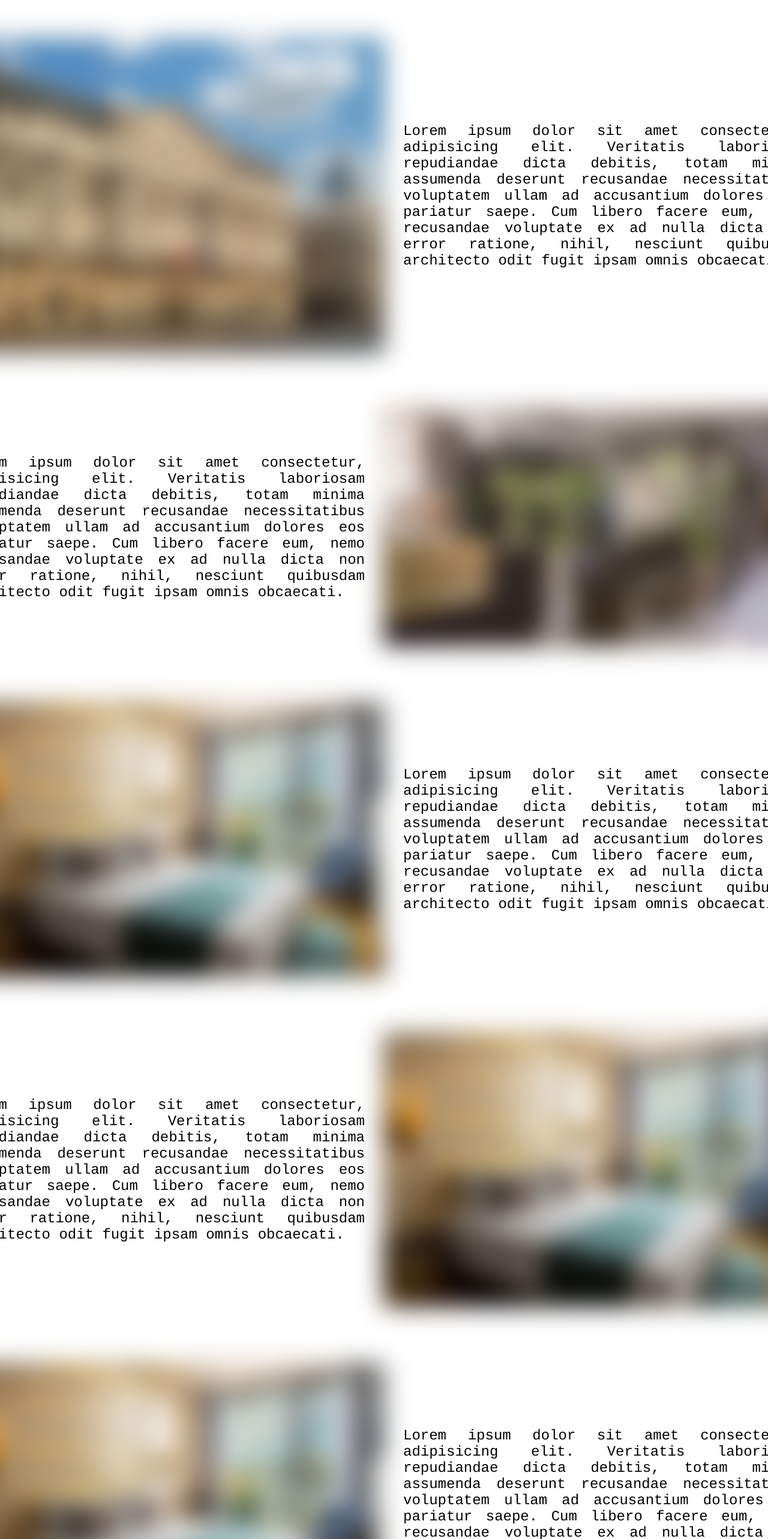
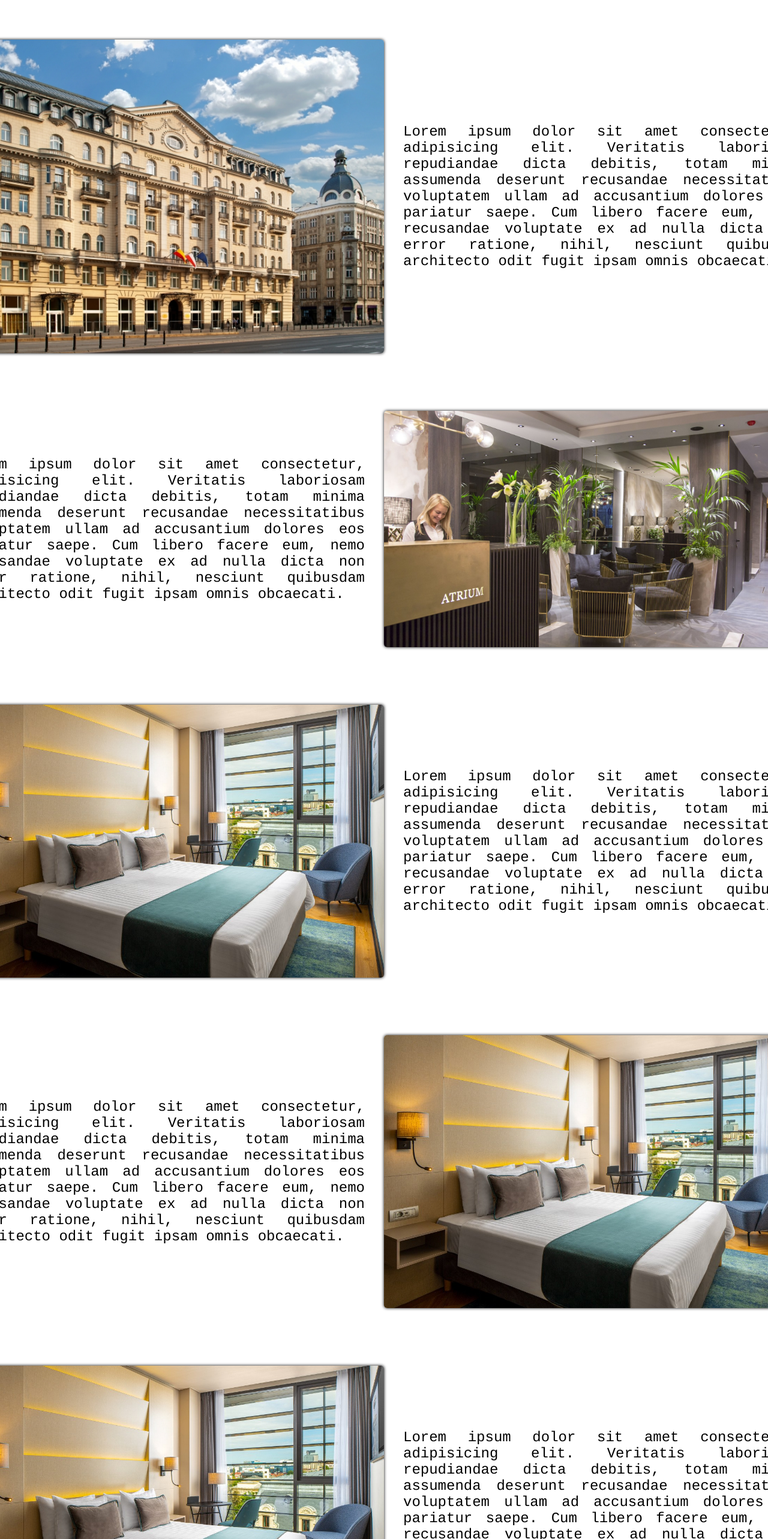
Before and after one commit to ItsMeCineQ/hotel_web_react_v2, a React (Create React App) app: page / in a window 1280 px wide. Shown: the part 1673-4239 px from the top of the page at 60% size. Built offline with nearby package versions, Linux system fonts and the light colour scheme.

Commit message:
Implemented lazy image loading

```diff
--- a/src/components/about_us.js
+++ b/src/components/about_us.js
@@ -1,31 +1,34 @@
 import '../css/about_us.css'
-import image1 from '../img/about_us_img-lazy-3.jpg'
-import image2 from '../img/about_us_img-lazy-2.jpg'
-import image3 from '../img/about_us_img-lazy-1.jpg'
-import image4 from '../img/about_us_img-lazy-1.jpg'
-import image5 from '../img/about_us_img-lazy-1.jpg'
+import image1 from '../img/hotel.jpg'
+import image2 from '../img/about_us_img-2.jpg'
+import image3 from '../img/about_us_img-1.jpeg'
+import image4 from '../img/about_us_img-1.jpeg'
+import image5 from '../img/about_us_img-1.jpeg'
 
 export default function AboutUs() {
+
+
+
     return(
         <div className="about_us--container section" id="about_us">
             <div className="about_us--content">
-                <img src={image1} data-src="https://pix8.agoda.net/hotelImages/124/1246280/1246280_16061017110043391702.jpg?ca=6&ce=1&s=1024x768" alt="photo" className="lazy-img"/>
+                <img src={image1} loading="lazy" alt="photo"/>
                 <p>Lorem ipsum dolor sit amet consectetur, adipisicing elit. Veritatis laboriosam repudiandae dicta debitis, totam minima assumenda deserunt recusandae necessitatibus voluptatem ullam ad accusantium dolores eos pariatur saepe. Cum libero facere eum, nemo recusandae voluptate ex ad nulla dicta non error ratione, nihil, nesciunt quibusdam architecto odit fugit ipsam omnis obcaecati.</p>
             </div>
             <div className="about_us--content reverse">
-                <img src={image2} data-src="https://pix8.agoda.net/hotelImages/124/1246280/1246280_16061017110043391702.jpg?ca=6&ce=1&s=1024x768" alt="photo" className="lazy-img"/>
+                <img src={image2} loading="lazy" alt="photo" />
                 <p>Lorem ipsum dolor sit amet consectetur, adipisicing elit. Veritatis laboriosam repudiandae dicta debitis, totam minima assumenda deserunt recusandae necessitatibus voluptatem ullam ad accusantium dolores eos pariatur saepe. Cum libero facere eum, nemo recusandae voluptate ex ad nulla dicta non error ratione, nihil, nesciunt quibusdam architecto odit fugit ipsam omnis obcaecati.</p>
             </div>
             <div className="about_us--content">
-                <img src={image3} data-src="https://pix8.agoda.net/hotelImages/124/1246280/1246280_16061017110043391702.jpg?ca=6&ce=1&s=1024x768" alt="photo" className="lazy-img"/>
+                <img src={image3} loading="lazy" alt="photo" />
                 <p>Lorem ipsum dolor sit amet consectetur, adipisicing elit. Veritatis laboriosam repudiandae dicta debitis, totam minima assumenda deserunt recusandae necessitatibus voluptatem ullam ad accusantium dolores eos pariatur saepe. Cum libero facere eum, nemo recusandae voluptate ex ad nulla dicta non error ratione, nihil, nesciunt quibusdam architecto odit fugit ipsam omnis obcaecati.</p>
             </div>
             <div className="about_us--content reverse">
-                <img src={image4} data-src="src/img/hotel.jpg" alt="photo" className="lazy-img"/>
+                <img src={image4} loading="lazy" alt="photo" />
                 <p>Lorem ipsum dolor sit amet consectetur, adipisicing elit. Veritatis laboriosam repudiandae dicta debitis, totam minima assumenda deserunt recusandae necessitatibus voluptatem ullam ad accusantium dolores eos pariatur saepe. Cum libero facere eum, nemo recusandae voluptate ex ad nulla dicta non error ratione, nihil, nesciunt quibusdam architecto odit fugit ipsam omnis obcaecati.</p>
             </div>
             <div className="about_us--content">
-                <img src={image5} data-src="src/img/hotel.jpg" alt="photo" className="lazy-img"/>
+                <img src={image5} loading="lazy" alt="photo" />
                 <p>Lorem ipsum dolor sit amet consectetur, adipisicing elit. Veritatis laboriosam repudiandae dicta debitis, totam minima assumenda deserunt recusandae necessitatibus voluptatem ullam ad accusantium dolores eos pariatur saepe. Cum libero facere eum, nemo recusandae voluptate ex ad nulla dicta non error ratione, nihil, nesciunt quibusdam architecto odit fugit ipsam omnis obcaecati.</p>
             </div>
         </div>
--- a/src/css/about_us.css
+++ b/src/css/about_us.css
@@ -17,6 +17,7 @@
     align-items: center;
     gap: 2rem;
     margin: 2rem 0;
+    width: 100%;
   }
 
   .about_us--content img{
```
